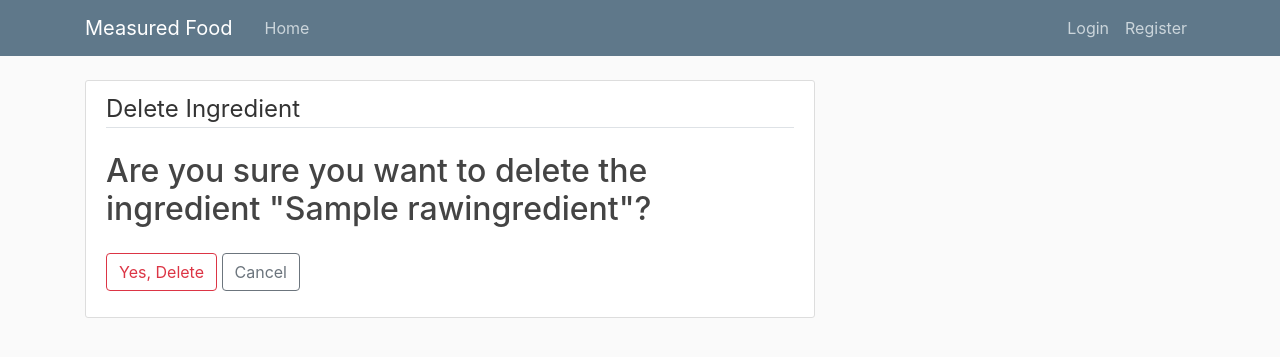
After one commit to matthias4366/mf-2, a Django app: page /ingredients/1/delete/ in a window 1280 px wide. The commit adds this page. Shown: the top 357 px of the page. Run offline with Django 3.2, Linux system fonts and the light colour scheme; tables that the repository leaves empty hold one stand-in row (values such as "Sample post"); some libraries are stand-ins or nearby versions.

```diff
--- /dev/null
+++ b/projectmf/measuredfood/templates/measuredfood/rawingredient_confirm_delete.html
@@ -0,0 +1,24 @@
+{% extends "measuredfood/base.html" %}
+{% block content %}
+    <div class="content-section">
+        <form method="POST">
+            {% csrf_token %}
+            <fieldset class="form-group">
+                <legend class="border-bottom mb-4">Delete Ingredient</legend>
+                <h2>
+                  Are you sure you want to delete the ingredient
+                  "{{ object.name }}"?
+                </h2>
+            </fieldset>
+            <div class="form-group">
+                <button class="btn btn-outline-danger" type="submit">
+                  Yes, Delete
+                </button>
+                <a class="btn btn-outline-secondary"
+                href="{% url 'detail-raw-ingredient' object.id %}">
+                  Cancel
+                </a>
+            </div>
+        </form>
+    </div>
+{% endblock content %}
--- a/projectmf/measuredfood/templates/measuredfood/rawingredient_detail.html
+++ b/projectmf/measuredfood/templates/measuredfood/rawingredient_detail.html
@@ -6,7 +6,10 @@
   href="{% url 'update-raw-ingredient' object.id %}">
     Edit
   </a>
-  <a class="btn btn-danger btn-large" href="#">Delete</a>
+  <a class="btn btn-danger btn-large"
+  href="{% url 'delete-raw-ingredient' object.id %}">
+    Delete
+  </a>
   <!-- TODO: Here, put in all the information about the ingredient. -->
 
 {% endblock content %}
--- a/projectmf/measuredfood/urls.py
+++ b/projectmf/measuredfood/urls.py
@@ -32,4 +32,9 @@ urlpatterns = [
         views.DetailRawIngredient.as_view(),
         name='detail-raw-ingredient'
     ),
+    path(
+        'ingredients/<int:pk>/delete/',
+        views.DeleteRawIngredient.as_view(),
+        name='delete-raw-ingredient'
+    ),
 ]
--- a/projectmf/measuredfood/views.py
+++ b/projectmf/measuredfood/views.py
@@ -17,6 +17,7 @@ from django.views.generic import (
 )
 from .models import RawIngredient
 from django.contrib.auth.mixins import LoginRequiredMixin, UserPassesTestMixin
+from django.urls import reverse_lazy
 
 ALL_INGREDIENT_FIELD_NAMES = [
     'name',
@@ -55,14 +56,12 @@ class CreateRawIngredient(LoginRequiredMixin, CreateView):
         return super().form_valid(form)
 
 
-# interim ingredient view. TODO remove and replace with proper class based view.
 class ListRawIngredients(
     LoginRequiredMixin,
-    # UserPassesTestMixin,  # TODO removed because it causes errors (missing
-    # test function.) Fix error and then add it back in.
     ListView
 ):
     model = RawIngredient
+    ordering = ['name']
 
 
 class UpdateRawIngredient(LoginRequiredMixin, UserPassesTestMixin, UpdateView):
@@ -82,3 +81,14 @@ class UpdateRawIngredient(LoginRequiredMixin, UserPassesTestMixin, UpdateView):
 
 class DetailRawIngredient(DetailView):
     model = RawIngredient
+
+
+class DeleteRawIngredient(DeleteView):
+    model = RawIngredient
+    success_url = reverse_lazy('list-raw-ingredients')
+
+    def test_func(self):
+        raw_ingredient = self.get_object()
+        if self.request.user == raw_ingredient.author:
+            return True
+        return False
```
